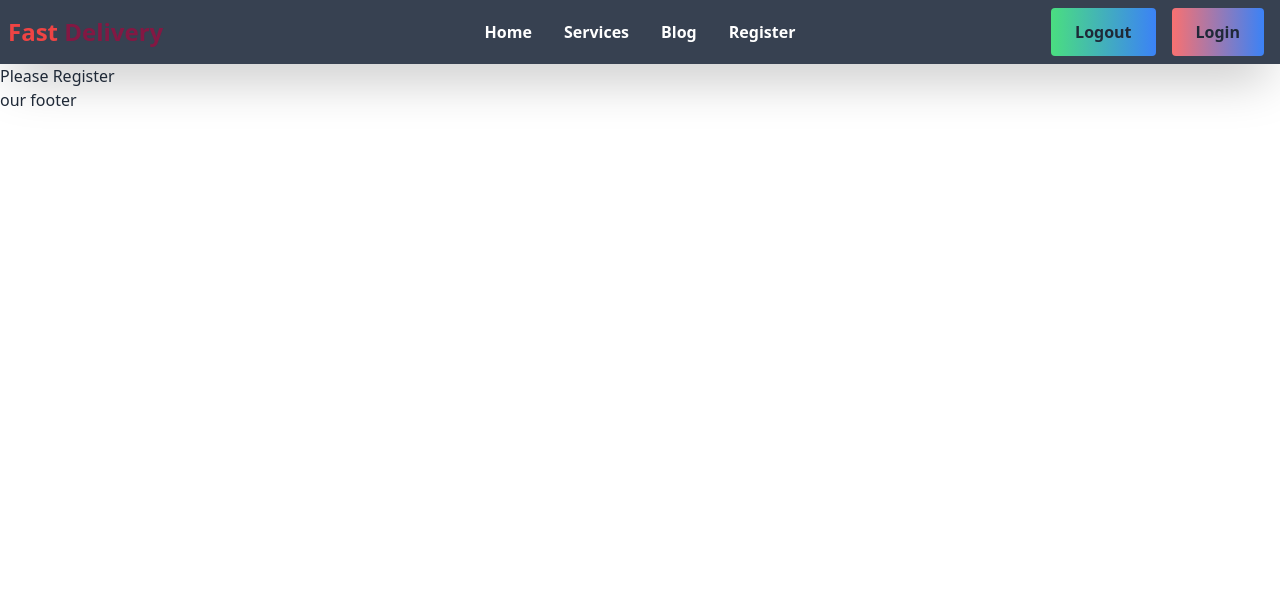
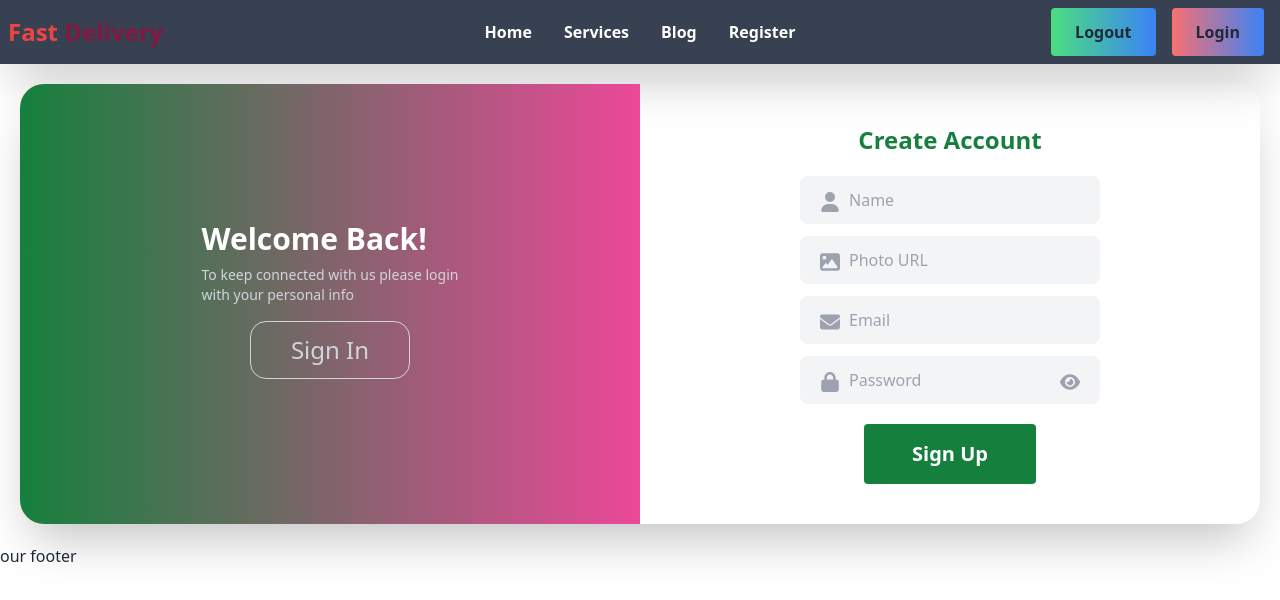
Before and after one commit to mdsultanmahmud/food-delivery, a React (Vite) app: page /register in a window 1280 px wide. Shown: the top 600 px of the page. Built offline with nearby package versions, Linux system fonts and the light colour scheme.

Commit message:
design register page

```diff
--- a/package.json
+++ b/package.json
@@ -9,6 +9,10 @@
     "preview": "vite preview"
   },
   "dependencies": {
+    "@fortawesome/fontawesome-svg-core": "^6.2.0",
+    "@fortawesome/free-regular-svg-icons": "^6.2.0",
+    "@fortawesome/free-solid-svg-icons": "^6.2.0",
+    "@fortawesome/react-fontawesome": "^0.2.0",
     "daisyui": "^2.38.1",
     "react": "^18.2.0",
     "react-dom": "^18.2.0",
--- a/src/pages/Register/Register.jsx
+++ b/src/pages/Register/Register.jsx
@@ -1,9 +1,49 @@
-import React from 'react';
+import React, { useState } from 'react';
+import { FontAwesomeIcon } from '@fortawesome/react-fontawesome'
+import { faEnvelope, faLock, faUser, faImage, faEyeSlash, faEye } from '@fortawesome/free-solid-svg-icons'
+const Register = () => {
+    const [status, setStatus] = useState(false)
 
-const Register = () => {
     return (
-        <div>
-            <h3>Please Register</h3>
+        <div className='grid grid-cols-1 md:grid-cols-2 m-5 shadow-2xl rounded-3xl'>
+            <div className='p-5 bg-gradient-to-r from-green-700 to-pink-500 rounded-t-3xl md:rounded-l-3xl md:rounded-tr-none grid place-items-center'>
+                <div>
+                    <h2 className='text-3xl my-2 text-white font-bold '>Welcome Back!</h2>
+                    <p className='text-sm text-gray-300 my-2'>To keep connected with us please login <br /> with your personal info</p>
+                    <button className='block mx-auto text-2xl my-4 py-3 px-10 rounded-2xl text-gray-300 border border-gray-300'>Sign In</button>
+                </div>
+            </div>
+            <div className='p-5 grid place-items-center'>
+                <div>
+                    <h2 className='text-center my-5 text-green-700 font-bold text-2xl'>Create Account</h2>
+                    <form className='w-[300px]'>
+                        <div className="form-control relative mb-3">
+                            <FontAwesomeIcon className='absolute top-1/3 left-2 w-5 h-5 text-gray-400 ml-3' icon={faUser}></FontAwesomeIcon>
+                            <input type="text" placeholder="Name" className="input bg-gray-100  w-full max-w-xs pl-12" />
+                        </div>
+                        <div className="form-control relative mb-3">
+                            <FontAwesomeIcon className='absolute top-1/3 left-2 w-5 h-5 text-gray-400 ml-3' icon={faImage}></FontAwesomeIcon>
+                            <input type="text" placeholder="Photo URL" className="input bg-gray-100  w-full max-w-xs pl-12" />
+                        </div>
+                        <div className="form-control relative mb-3">
+                            <FontAwesomeIcon className='absolute top-1/3 left-2 w-5 h-5 text-gray-400 ml-3' icon={faEnvelope}></FontAwesomeIcon>
+                            <input type="email" placeholder="Email" className="input bg-gray-100  w-full max-w-xs pl-12" />
+                        </div>
+                        <div className="form-control relative mb-3">
+                            <FontAwesomeIcon className='absolute top-1/3 left-2 w-5 h-5 text-gray-400 ml-3' icon={faLock}></FontAwesomeIcon>
+                            <input type={status ? 'text' : 'password'} placeholder="Password" className="input bg-gray-100  w-full max-w-xs pl-12" />
+                            {
+                                status ?
+                                    <FontAwesomeIcon onClick={() => setStatus(!status)} className='absolute top-1/3 right-5 w-5 h-5 text-gray-400 ml-3 cursor-pointer' icon={faEyeSlash}></FontAwesomeIcon>
+                                    :
+                                    <FontAwesomeIcon onClick={() => setStatus(!status)} className='absolute top-1/3 right-5 w-5 h-5 text-gray-400 ml-3 cursor-pointer' icon={faEye}></FontAwesomeIcon>
+                            }
+
+                        </div>
+                        <button className='block mx-auto my-5 px-12 py-4 rounded bg-green-700 hover:bg-black hover:text-green-700 cursor-pointer font-bold text-xl text-white'>Sign Up</button>
+                    </form>
+                </div>
+            </div>
         </div>
     );
 };
```
Also changed, not shown: 1 other file (tests, documents, lock files or other folders).
